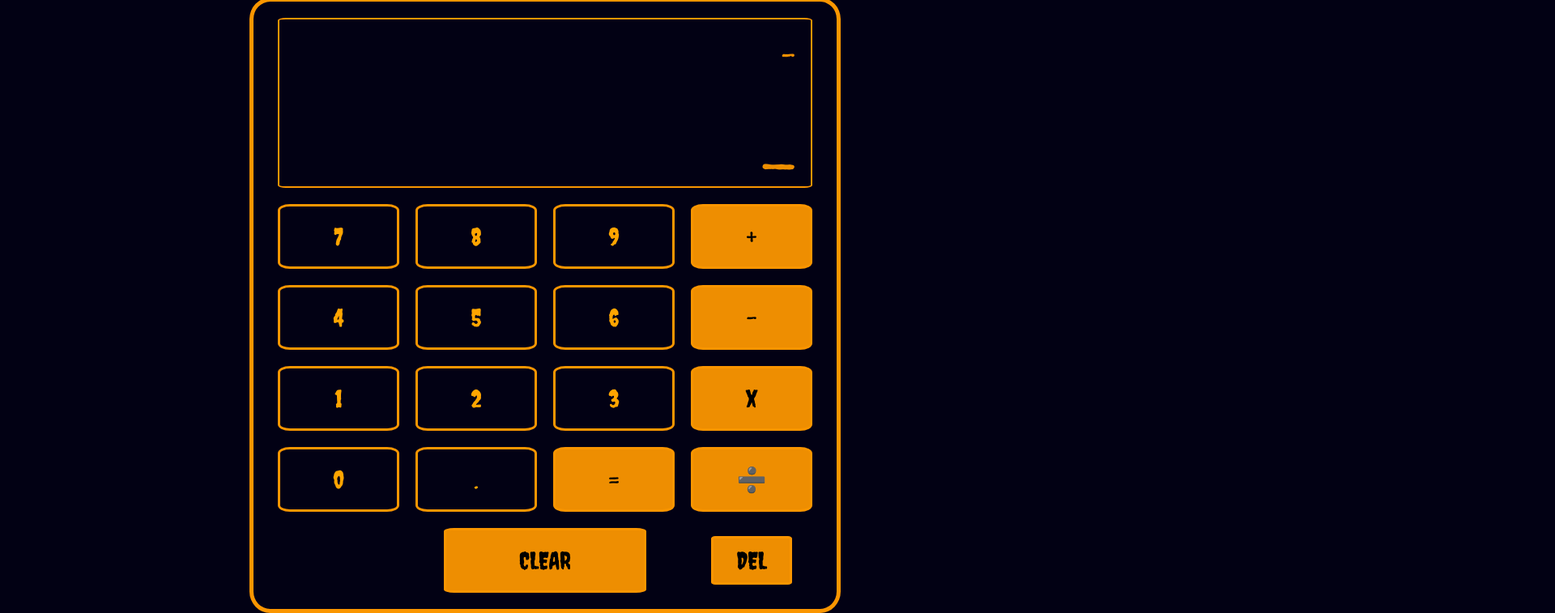
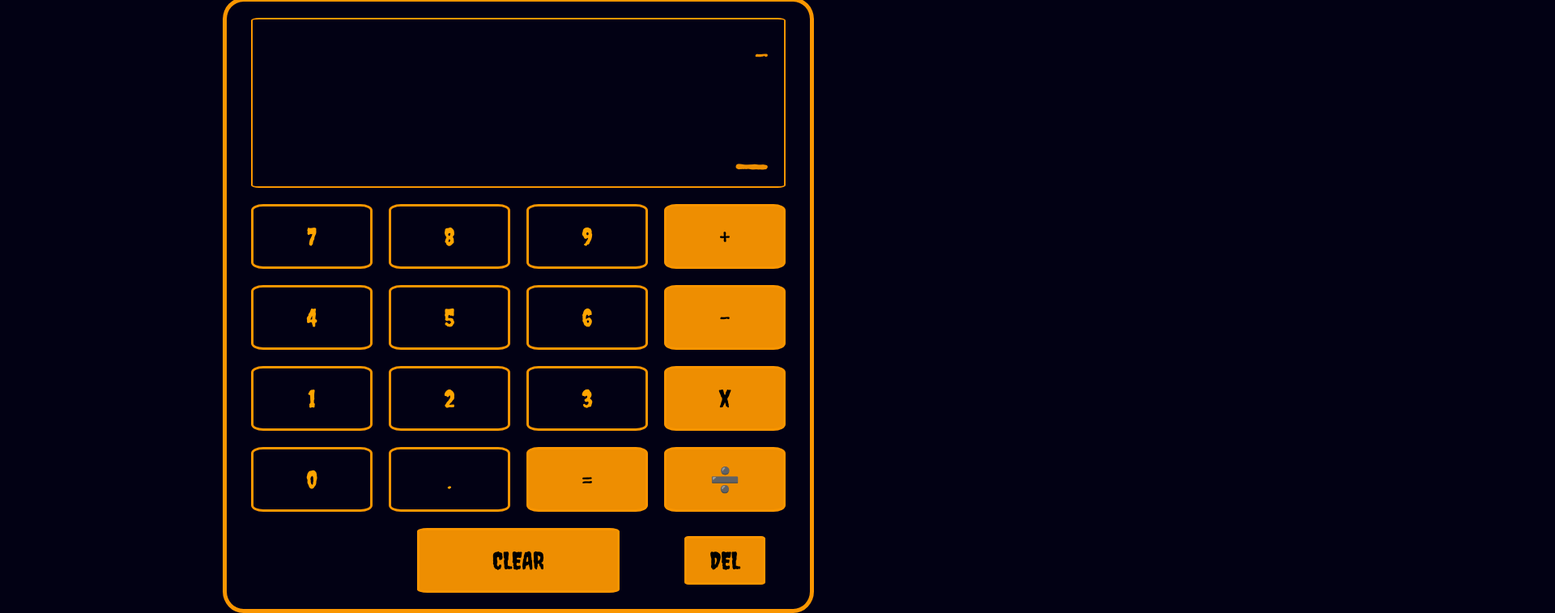
Before and after one commit to BrettM24/calculator_one, a plain HTML site: page index.html in a window 1280 px wide. Shown: the part 161-918 px from the top of the page at 81% size, 1920 px wide, since content can reach past the window. Drawn offline with Linux system fonts and the light colour scheme.

Commit message:
removed spacefiller

```diff
--- a/index.html
+++ b/index.html
@@ -20,7 +20,6 @@
     <div class="calcContainer">
 
       <div></div>
-      <div class="spaceFiller"></div>
       <div class="calcBody">
 
         <div></div>
@@ -112,7 +111,6 @@
         <div></div>
 
       </div>
-      <div class="spaceFiller"></div>
       <div></div>
 
     </div>
--- a/style.css
+++ b/style.css
@@ -23,14 +23,9 @@
 .calcContainer{
 
   display: grid;
-  grid-template-columns: 1fr 300px 730px 1fr 300px;
+  grid-template-columns: 1fr 730px 1fr;
 
   height: 760px;
-
-}
-.spaceFiller{
-
-  width: 600px;
 
 }
 .calcBody{
```
